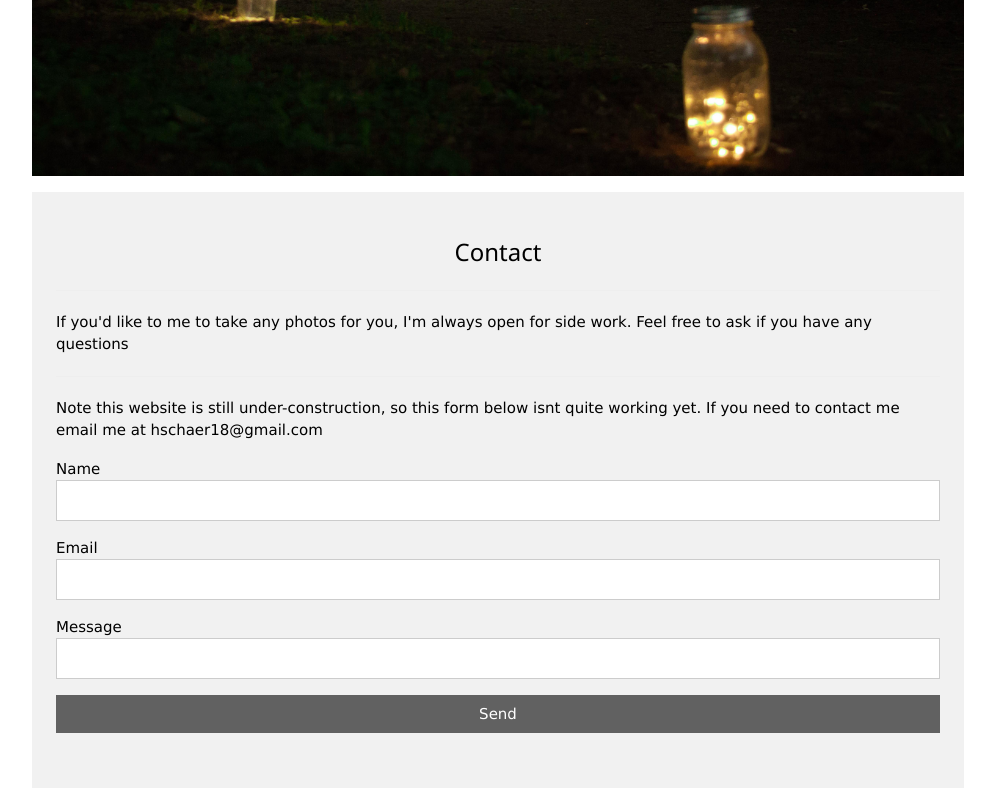
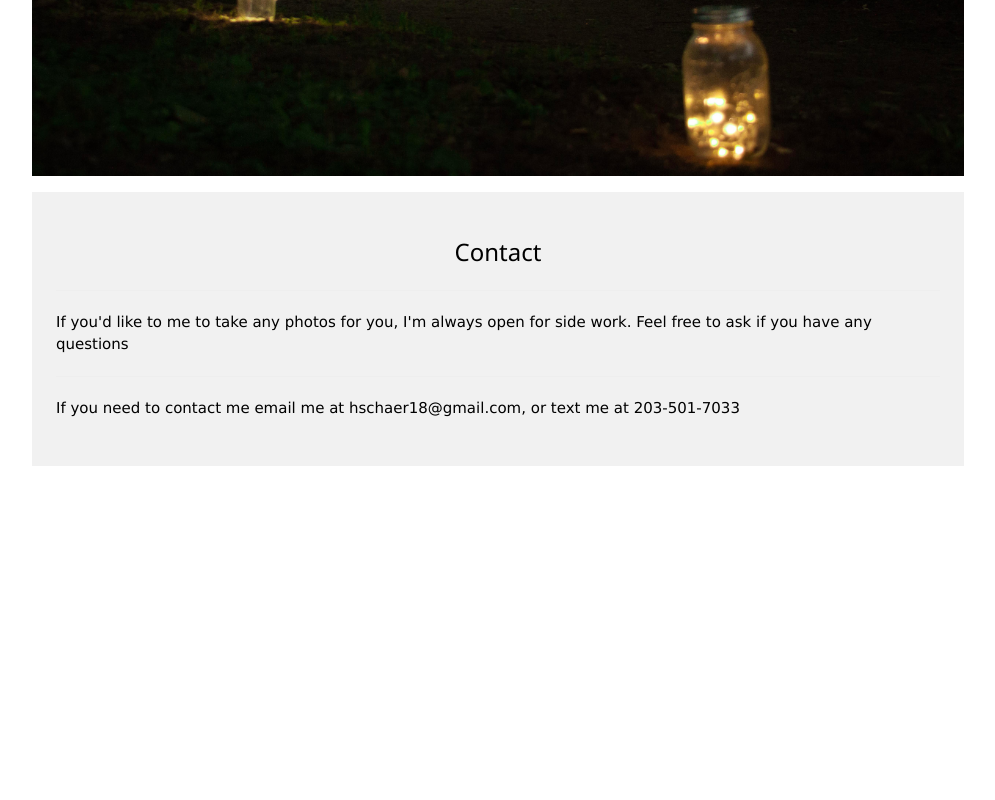
Before and after one commit to Bronsalt/port, a plain HTML site: page index.html in a window 1280 px wide. Shown: the part 4552-5352 px from the top of the page, without its empty margins (142-1137 px from the left). After the commit the page ends 5030 px from the top, so only its background shows below. Drawn offline with nearby package versions, Linux system fonts and the light colour scheme.

Commit message:
Add files via upload

```diff
--- a/index.html
+++ b/index.html
@@ -59,9 +59,11 @@
 
     <hr>
 
-    <p>Note this website is still under-construction, so this form below isnt quite working yet. If you need to contact me email me at hschaer18@gmail.com</p>
+    <p>If you need to contact me email me at hschaer18@gmail.com, or text me at 203-501-7033</p>
 
-    <form action="mailto:hschaer18@gmail.com" method="post" enctype="text/plain">
+<!---
+
+      <form action="mailto:hschaer18@gmail.com" method="post" enctype="text/plain">
       <div class="w3-section">
         <label>Name</label>
         <input class="w3-input w3-border" type="text">
@@ -76,6 +78,9 @@
       </div>
       <button type="submit" class="w3-button w3-block w3-dark-grey">Send</button>
     </form><br>
+    */
+
+    --->
 
   </div>
 
```
